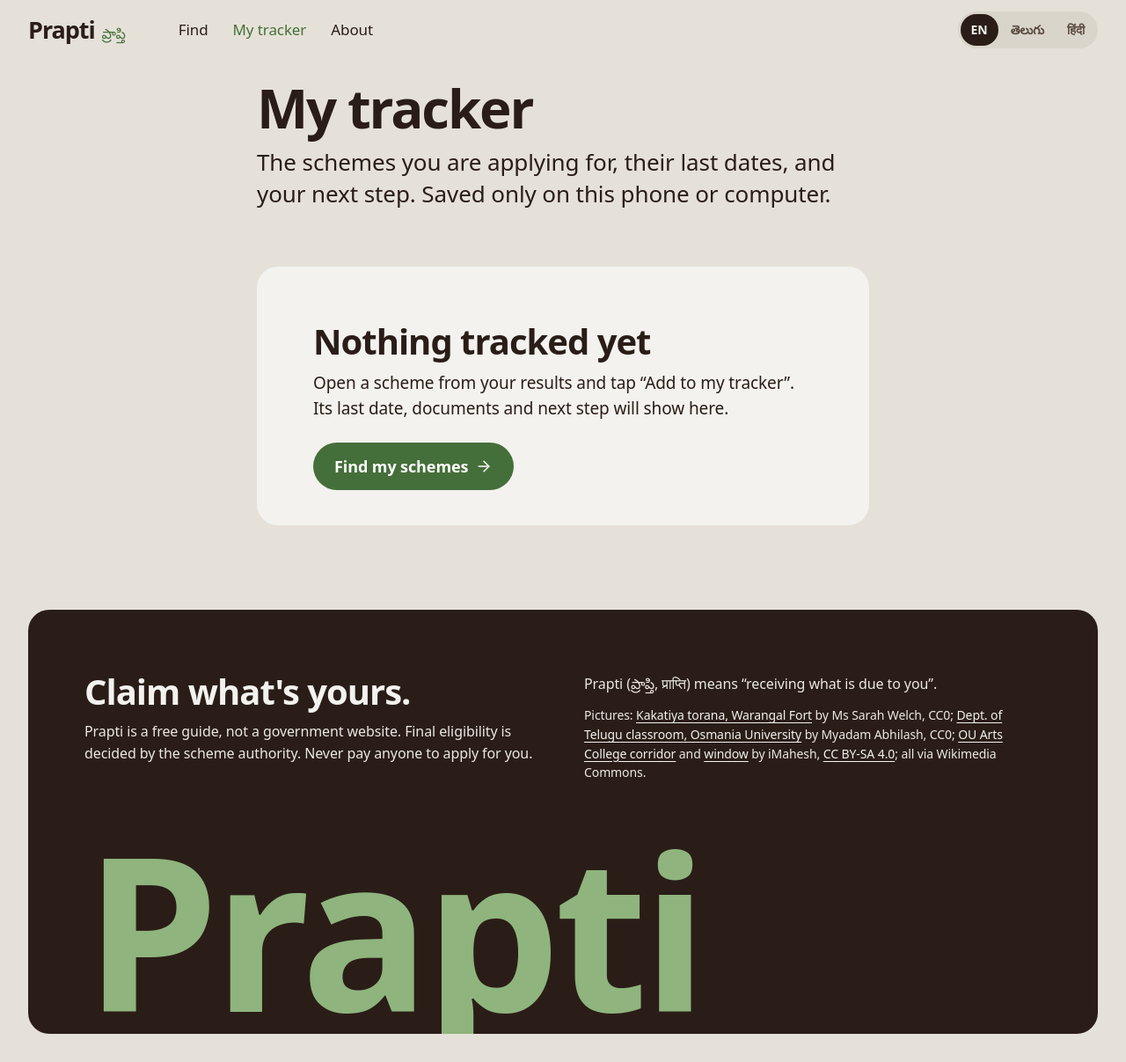
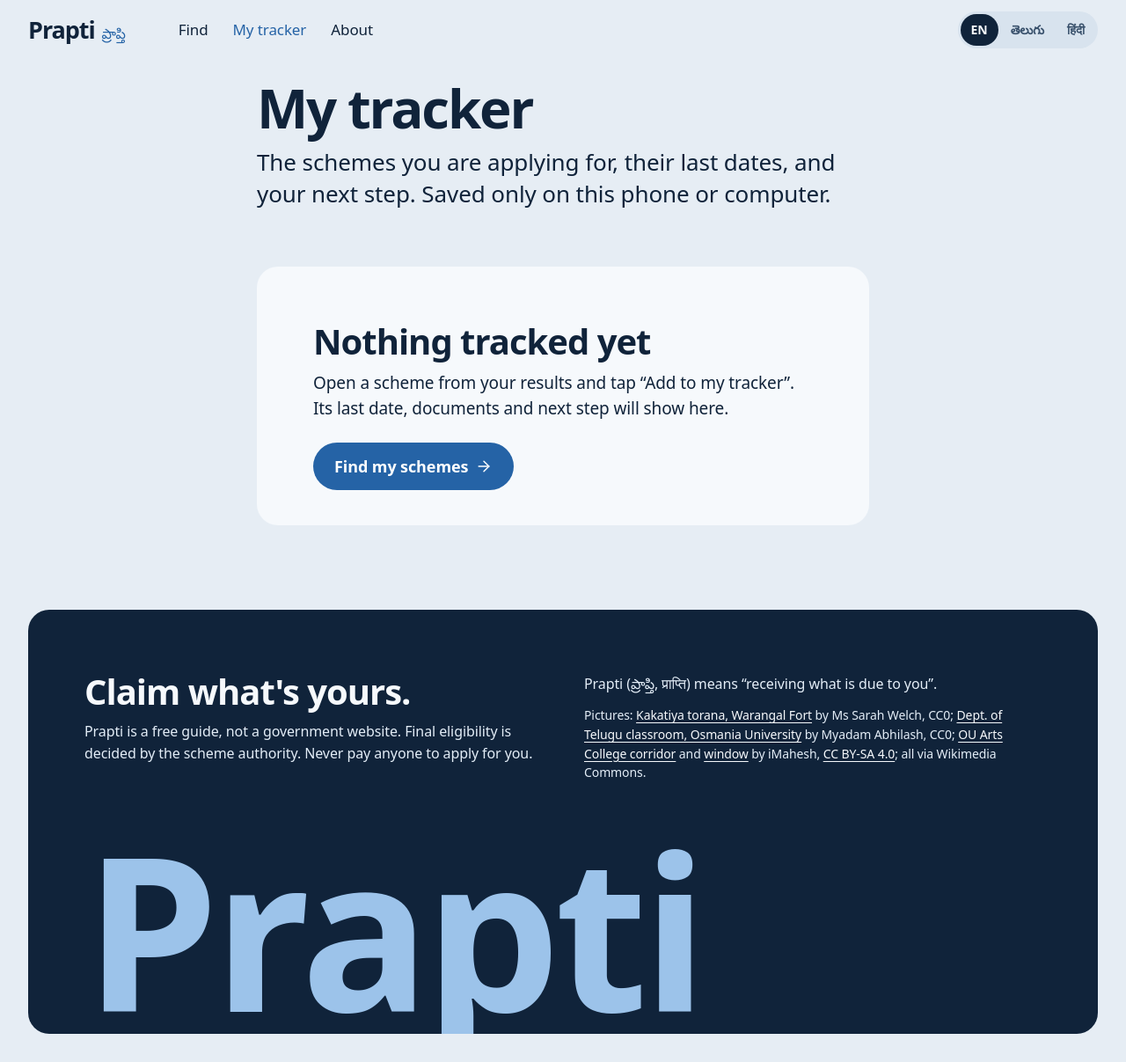
Before and after one commit to KAVY-01/prapti, a Flask app: page /tracker in a window 1280 px wide. Shown: the whole page at 88% size. Run offline with Flask 3, Linux system fonts and the light colour scheme; some web fonts are replaced.

Commit message:
Soothing blue palette instead of green
- Ocean blue (#2563a6) for actions, pale sky for secondary buttons and
  selected chips, a deeper blue for the results summary, navy ink and a
  soft blue-grey ground instead of bone and chocolate
- Amber 'check one thing' and red 'urgent' kept so they still stand out;
  focus ring now amber so it shows on blue buttons
- Every text/background pair 4.5:1 or better
- Icon, favicon, theme colour and the dotted tear-line updated too

```diff
--- a/static/css/app.css
+++ b/static/css/app.css
@@ -1579,7 +1579,7 @@ h3 {
 .footer-meaning p {
   max-width: 34em;
   font-size: 16px;
-  color: #ebe8e2;
+  color: #e3edf7;
 }
 
 .footer-meaning {
@@ -1599,7 +1599,7 @@ h3 {
   font-size: clamp(72px, 19vw, 280px);
   line-height: 0.78;
   letter-spacing: -0.04em;
-  color: #8fb47e;
+  color: #9cc3ea;
   white-space: nowrap;
 }
 
--- a/static/css/tokens.css
+++ b/static/css/tokens.css
@@ -1,34 +1,34 @@
 /* Prapti design tokens.
    Direction: "the page is the object" — every result is the paper slip a student
-   carries to the Mee Seva counter. Bone ground, chocolate ink, one green. */
+   carries to the Mee Seva counter. Soft blue-grey ground, navy ink, calm blues. */
 :root {
-  /* Colour: paper, ink, one green */
-  --bg: #e5e1d8;          /* bone ground */
-  --paper: #f3f2ee;       /* the slip */
-  --surface: #f3f2ee;     /* alias kept for older rules */
-  --surface-2: #dad5ca;   /* tone step: chips, inset panels */
-  --surface-3: #cfc8bb;   /* deeper step: pressed, tracks */
-  --ink: #2a1d17;         /* chocolate */
-  --ink-2: #5a4a40;       /* soft ink, secondary text */
-  --ink-3: #7a6a5f;       /* hints (only on paper or bone) */
-  --brand: #456f3a;       /* the one green: action + one large field */
-  --brand-hover: #385d2f;
+  /* Colour: soothing blues. Every text/background pair is 4.5:1 or better. */
+  --bg: #e6edf4;          /* soft blue-grey ground */
+  --paper: #f6f9fc;       /* the slip */
+  --surface: #f6f9fc;     /* alias kept for older rules */
+  --surface-2: #d8e3ee;   /* tone step: chips, inset panels */
+  --surface-3: #c6d5e4;   /* deeper step: pressed, tracks */
+  --ink: #10233a;         /* deep navy */
+  --ink-2: #38506b;       /* soft ink, secondary text */
+  --ink-3: #4f6985;       /* hints */
+  --brand: #2563a6;       /* calm ocean blue: actions */
+  --brand-hover: #1c5089;
   --brand-ink: #ffffff;
-  --brand-soft: #dfe6d4;
-  --field: #456f3a;
+  --brand-soft: #d8e7f6;  /* pale sky: secondary buttons, selected chips */
+  --field: #2a5f97;       /* the one large field (results summary, footer) */
   --field-ink: #ffffff;
-  --field-ink-2: #dfe9d8;
+  --field-ink-2: #d5e5f5;
 
-  /* Status, mixed from the same inks */
-  --likely: #3b6332;
-  --likely-bg: #dfe6d4;
-  --maybe: #7d4f0c;
-  --maybe-bg: #ecdfc4;
-  --no: #5a4a40;
-  --no-bg: #dad5ca;
+  /* Status */
+  --likely: #1d5a8c;
+  --likely-bg: #d8e7f6;
+  --maybe: #7d4f0c;       /* warm amber stays: "check one thing" should stand out */
+  --maybe-bg: #f1e4c8;
+  --no: #38506b;
+  --no-bg: #d8e3ee;
   --urgent: #a3261b;
   --urgent-bg: #f1d9d2;
-  --focus: #1f4fd1;       /* focus ring only */
+  --focus: #c26a00;       /* focus ring only: amber, so it shows on blue buttons */
 
   /* Type */
   --font-display: "Anek Latin", "Anek Telugu", "Anek Devanagari", system-ui, sans-serif;
--- a/templates/base.html
+++ b/templates/base.html
@@ -4,7 +4,7 @@
 <head>
   <meta charset="UTF-8">
   <meta name="viewport" content="width=device-width, initial-scale=1.0">
-  <meta name="theme-color" content="#e5e1d8">
+  <meta name="theme-color" content="#e6edf4">
   <link rel="manifest" href="{{ url_for('static', filename='manifest.json') }}">
   <link rel="apple-touch-icon" href="{{ url_for('static', filename='img/icon.svg') }}">
   <meta name="apple-mobile-web-app-capable" content="yes">
```
Also changed, not shown: other parts of static/css/app.css (+13 -13 lines), static/img/icon.svg, static/manifest.json.
